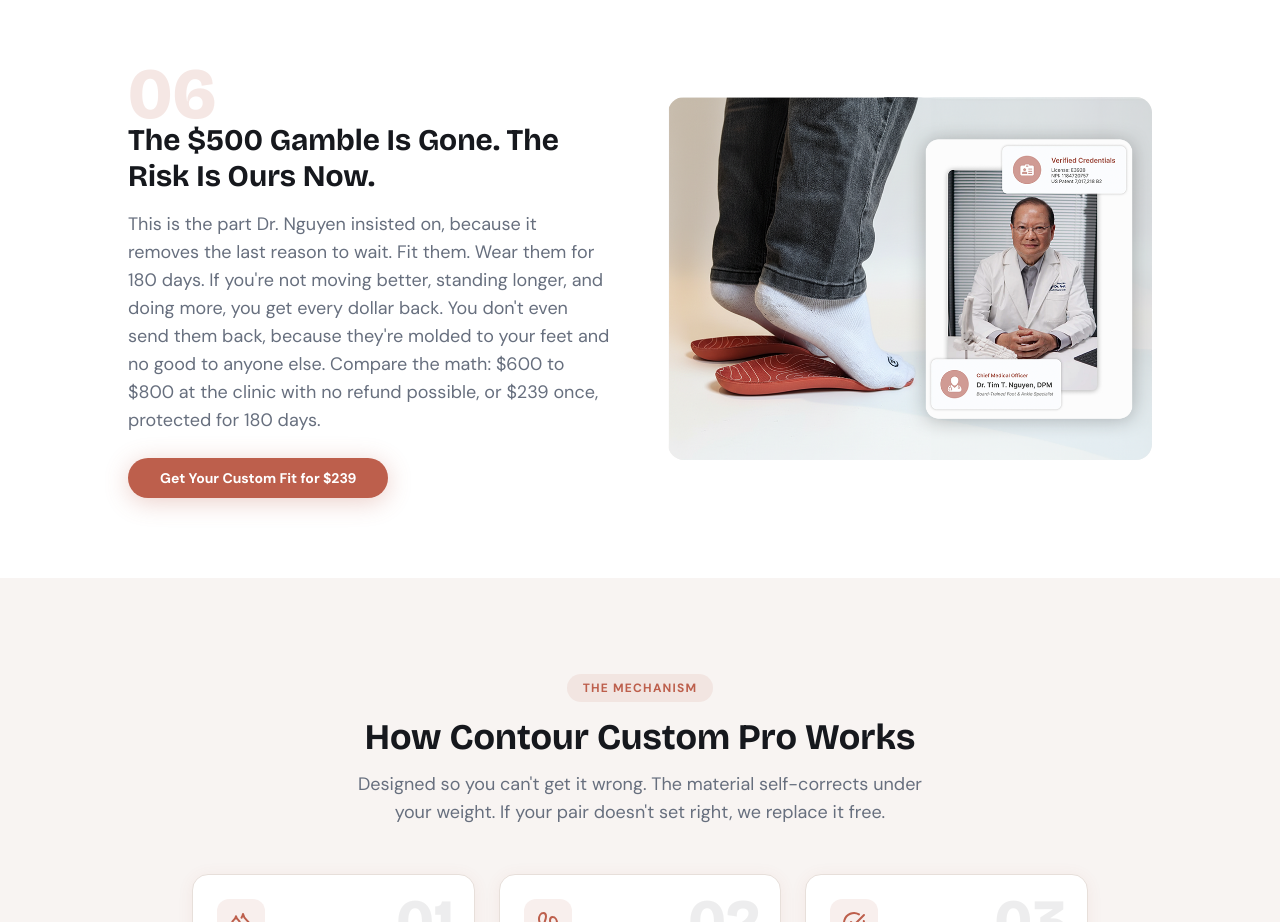
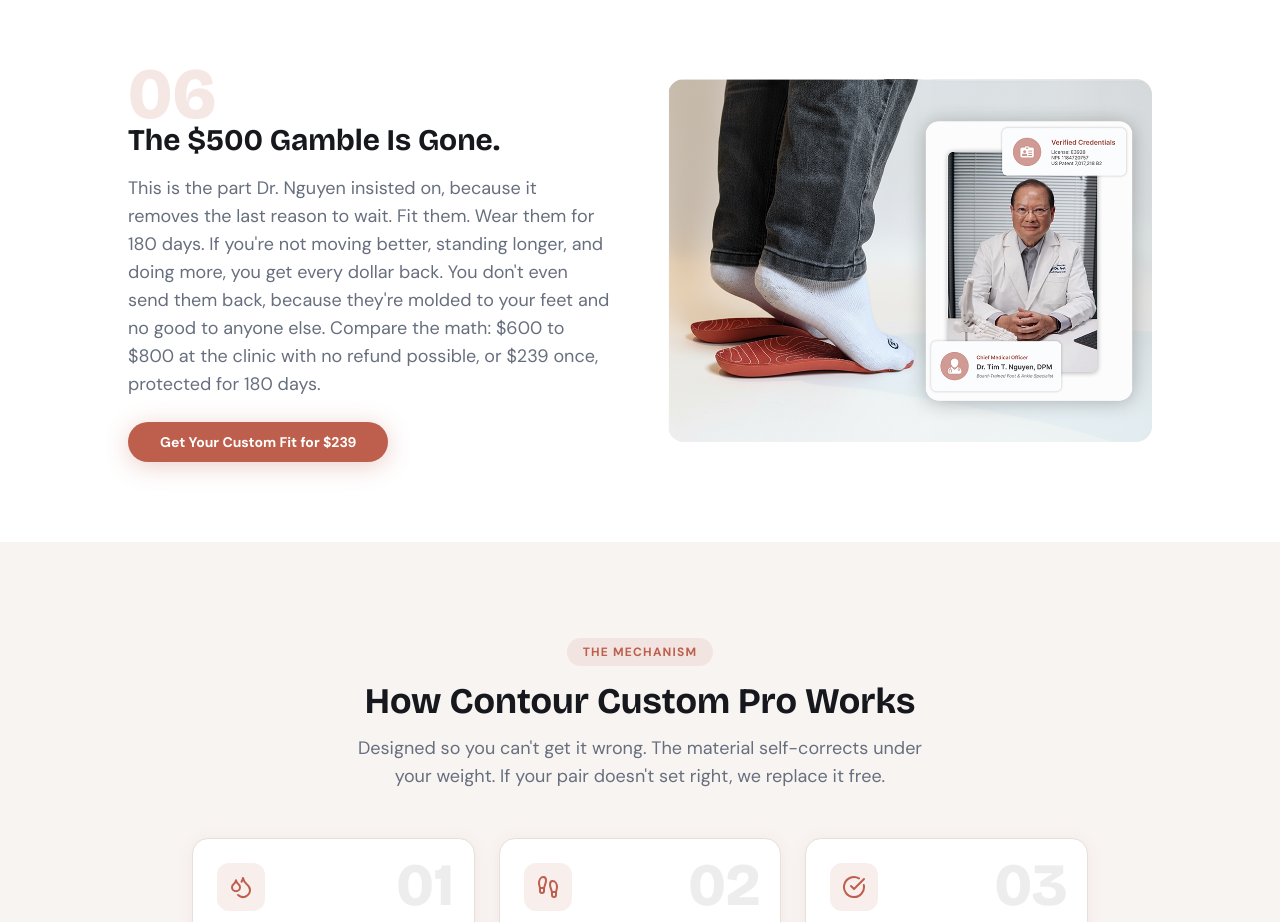
Before and after one commit to benjoscontact-dot/grns-x-contour-listicle-framework, a React (Vite) app: page / in a window 1280 px wide. Shown: the part 3480-4402 px from the top of the page. Built offline with nearby package versions, Linux system fonts and the light colour scheme.

Commit message:
v20: Polish benefit headline copy

```diff
--- a/src/components/sections/BenefitSections.tsx
+++ b/src/components/sections/BenefitSections.tsx
@@ -55,7 +55,7 @@
   },
   {
     number: '06',
-    heading: "The $500 Gamble Is Gone. The Risk Is Ours Now.",
+    heading: "The $500 Gamble Is Gone.",
     body: "This is the part Dr. Nguyen insisted on, because it removes the last reason to wait. Fit them. Wear them for 180 days. If you're not moving better, standing longer, and doing more, you get every dollar back. You don't even send them back, because they're molded to your feet and no good to anyone else. Compare the math: $600 to $800 at the clinic with no refund possible, or $239 once, protected for 180 days.",
     imageUrl: '/images/benefit-6-doctor-credentials.png',
     imageAlt: 'Dr. Tim T. Nguyen, DPM — Chief Medical Officer with verified credentials and Contour insoles',
```
